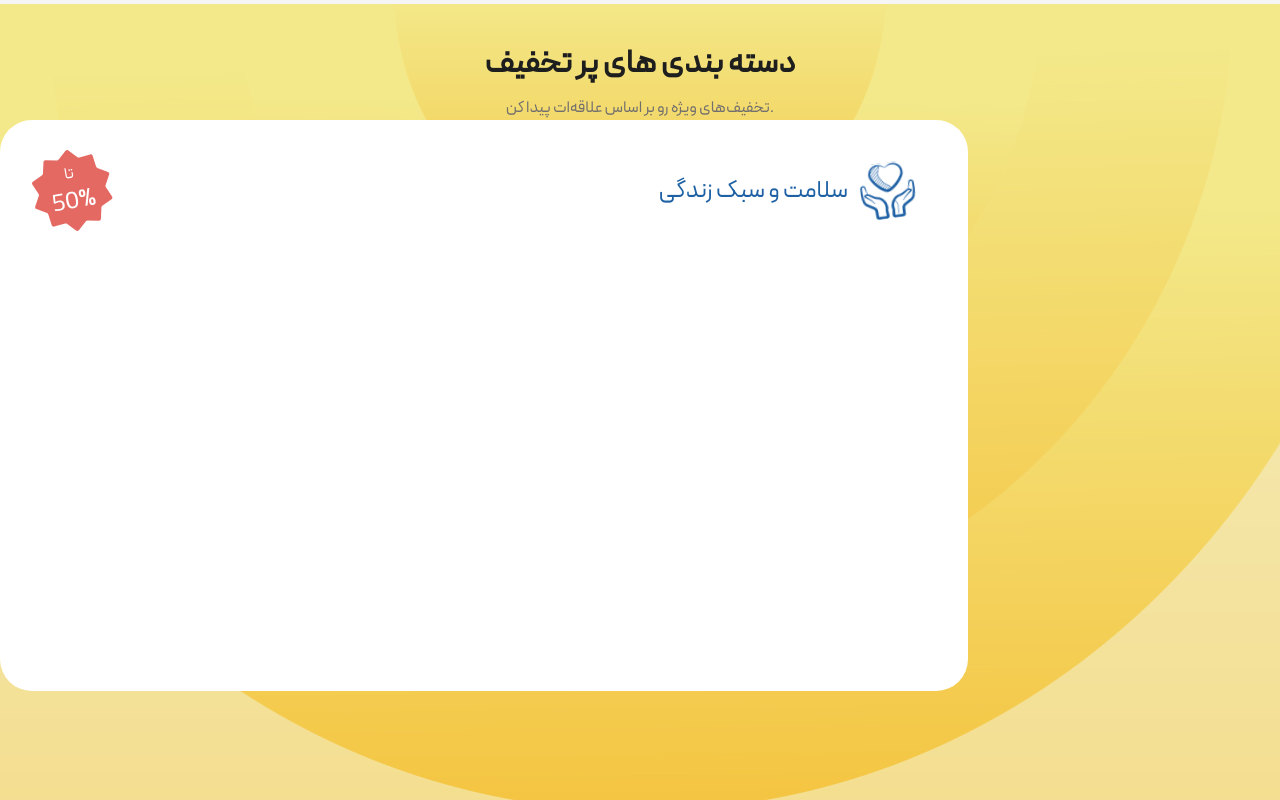
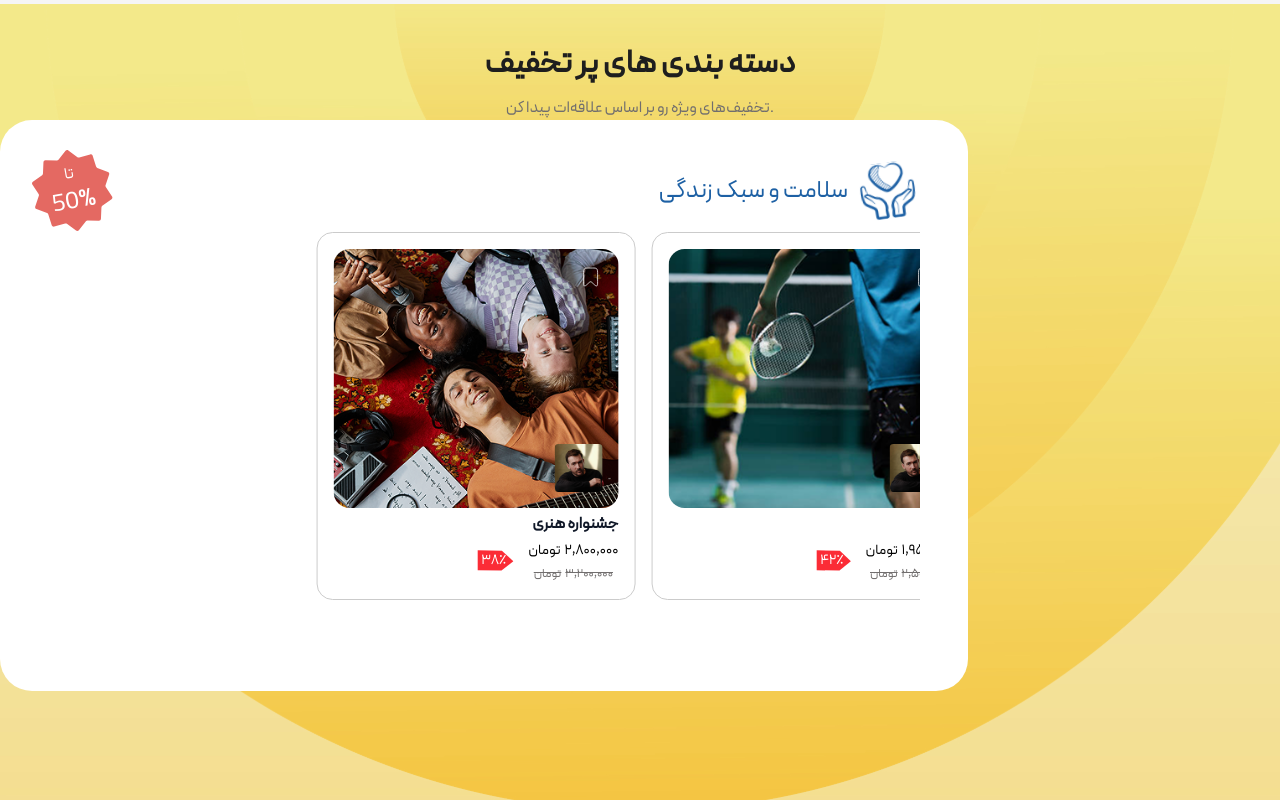
Before and after one commit to sajjadheydari1401/test-seepan, a Next.js app: page / in a window 1280 px wide. Shown: the part 1932-2732 px from the top of the page. Built offline with nearby package versions, Linux system fonts and the light colour scheme.

Commit message:
feat: add category card

```diff
--- a/app/components/common/CategoryCard.tsx
+++ b/app/components/common/CategoryCard.tsx
@@ -1,5 +1,14 @@
+"use client";
+
 import Image from "next/image";
 import discountStarIcon from "../../../public/icons/discount-star-icon.svg";
+import { Swiper, SwiperSlide } from "swiper/react";
+import EventCard from "./EventCard";
+import { eventCards } from "@/app/data/events";
+import { Autoplay, Navigation } from "swiper/modules";
+
+import "swiper/css";
+import "swiper/css/navigation";
 
 type Props = {
   image: string;
@@ -33,6 +42,25 @@ const CategoryCard = ({ className = "", discount, image, title }: Props) => {
           <Image src={image} alt="logo" width={64} height={64} className="" />
         </div>
       </div>
+
+      <Swiper
+        modules={[Navigation, Autoplay]}
+        slidesPerView={2.7}
+        spaceBetween={16}
+        centeredSlides
+        // autoplay
+      >
+        {eventCards.map((card, index) => (
+          <SwiperSlide key={index}>
+            <EventCard
+              {...card}
+              imageClassName="h-[259px]! mb-1!"
+              className="border border-[#CBCBCB] "
+              priceClassName="text-[14px]!"
+            />
+          </SwiperSlide>
+        ))}
+      </Swiper>
     </div>
   );
 };
--- a/app/components/common/EventCard.tsx
+++ b/app/components/common/EventCard.tsx
@@ -6,8 +6,11 @@ type Props = {
   image: string;
   title: string;
   price: string;
+  oldPrice?: string;
+  discount?: string;
   currency: string;
   className?: string;
+  priceClassName?: string;
   imageClassName?: string;
 };
 
@@ -16,7 +19,10 @@ const EventCard = ({
   title,
   price,
   currency,
+  oldPrice,
+  discount,
   className = "",
+  priceClassName = "",
   imageClassName = "",
 }: Props) => {
   return (
@@ -24,14 +30,14 @@ const EventCard = ({
       className={`w-50 h-57.5 lg:w-full lg:h-full overflow-hidden rounded-2xl bg-white p-4 ${className}`}
     >
       <div
-        className={`relative h-full w-full rounded-b-2xl mb-5.75 ${imageClassName}`}
+        className={`relative h-full w-full rounded-2xl mb-5.75 ${imageClassName}`}
       >
         {/* Event Image */}
         <Image
           src={image}
           alt={title}
           fill
-          className={`object-cover rounded-b-2xl ${imageClassName}`}
+          className={`object-cover rounded-2xl ${imageClassName}`}
         />
 
         {/* Bookmark Icon */}
@@ -58,10 +64,29 @@ const EventCard = ({
           {title}
         </div>
 
-        <div className="flex items-center justify-end md:gap-1 text-[#1E1E1E] text-[12px] max-md:text-[10px]">
-          <span>{currency}</span>
-          <span>{price}</span>
-        </div>
+        {discount && oldPrice && (
+          <div className="flex items-center justify-end gap-2.5">
+            <div className="bg-red-500 text-white pl-1 pr-3 pb-1.5 pt-2 max-h-max text-center text-[14px] [clip-path:polygon(0_23%,0_80%,59%_81%,88%_54%,60%_24%)]">
+              {discount}
+            </div>
+            <div className="flex items-center md:gap-1 md:mt-1 flex-col">
+              <div
+                dir="ltr"
+                className="flex items-center gap-1 text-black text-[14px]"
+              >
+                <span>{currency}</span>
+                <span>{price}</span>
+              </div>
+              <div
+                dir="ltr"
+                className="flex items-center gap-1 text-[#716E6E] text-[12px] line-through font-light!"
+              >
+                <span>{currency}</span>
+                <p>{oldPrice}</p>
+              </div>
+            </div>
+          </div>
+        )}
       </div>
     </div>
   );
```
